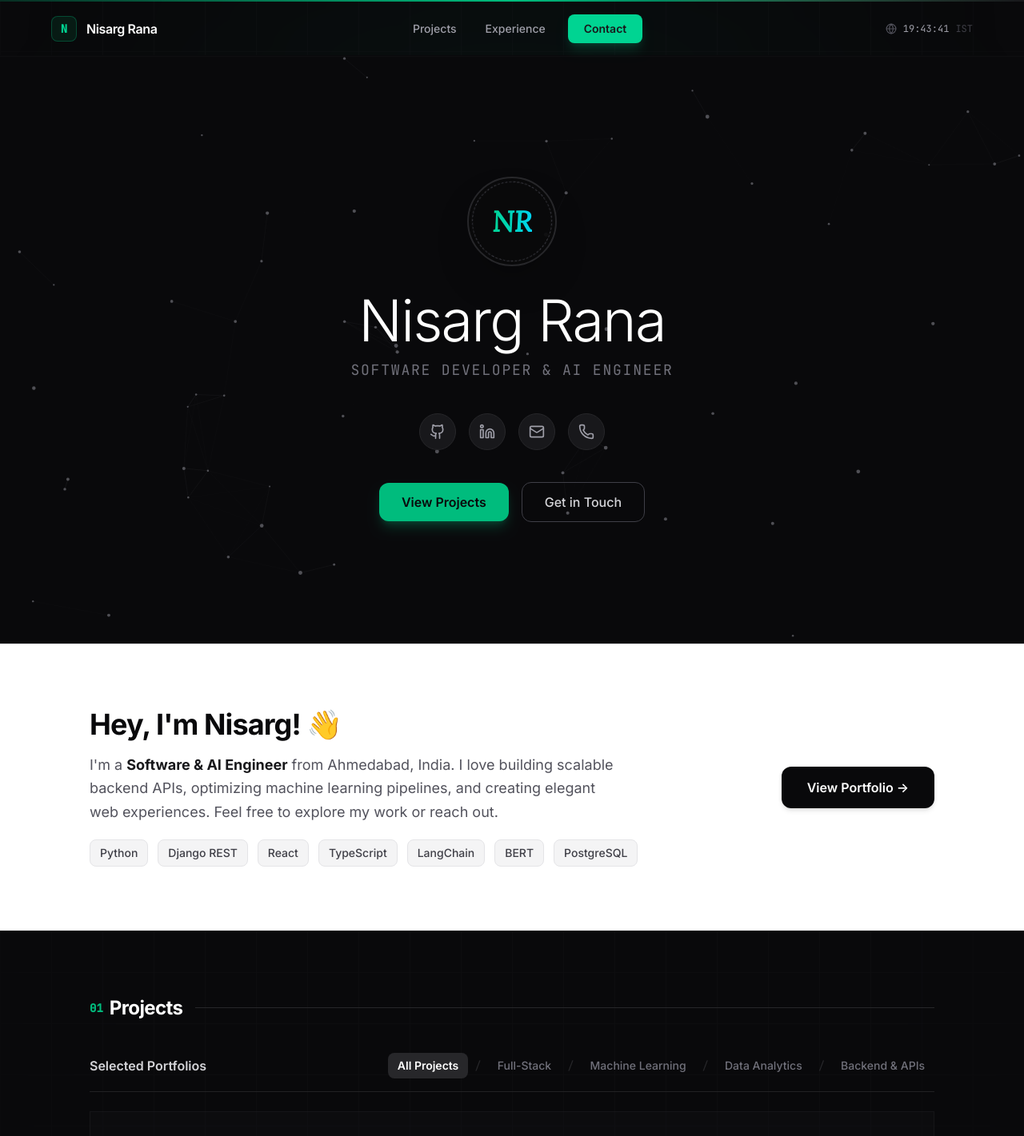
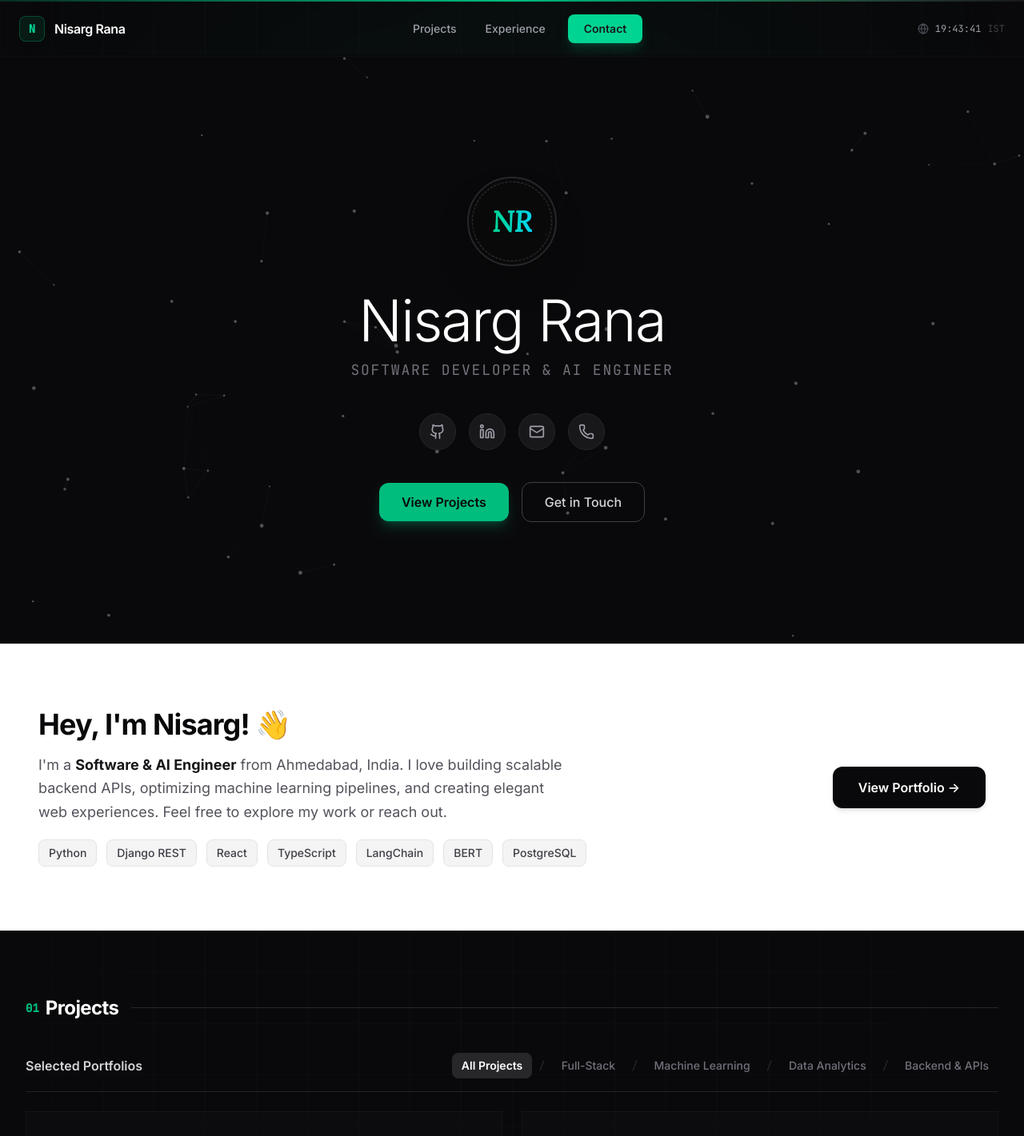
Before and after one commit to nisrg77/portfolio, a React (Vite) app: page / in a window 1280 px wide. Shown: the top 1421 px of the page at 80% size. Built offline with nearby package versions, Linux system fonts and the light colour scheme.

Commit message:
style: widen container and use 2-col project grid

```diff
--- a/src/App.tsx
+++ b/src/App.tsx
@@ -72,7 +72,7 @@ export default function App() {
             : 'bg-transparent border-b border-zinc-900/40'
         } px-6 py-4`}
       >
-        <div className="max-w-6xl mx-auto flex items-center justify-between">
+        <div className="max-w-7xl mx-auto flex items-center justify-between">
           {/* Logo */}
           <button
             onClick={() => window.scrollTo({ top: 0, behavior: 'smooth' })}
@@ -244,7 +244,7 @@ export default function App() {
 
         {/* Bio strip */}
         <div className="w-full bg-white text-zinc-950 py-14 md:py-20 border-t border-zinc-200 relative z-20">
-          <div className="max-w-6xl mx-auto px-6 md:px-12 grid grid-cols-1 lg:grid-cols-12 gap-10 items-center">
+          <div className="max-w-7xl mx-auto px-6 md:px-12 grid grid-cols-1 lg:grid-cols-12 gap-10 items-center">
             <div className="lg:col-span-8 space-y-4">
               <h2 className="text-3xl md:text-4xl font-bold text-zinc-950 tracking-tight">
                 Hey, I'm Nisarg! 👋
@@ -273,7 +273,7 @@ export default function App() {
       </section>
 
       {/* MAIN CONTENT */}
-      <main className="max-w-6xl mx-auto w-full px-6 md:px-12 py-20 space-y-28 z-10">
+      <main className="max-w-7xl mx-auto w-full px-4 md:px-8 py-20 space-y-28 z-10">
 
         {/* Projects */}
         <section id="projects-section" className="scroll-mt-24">
--- a/src/components/Projects.tsx
+++ b/src/components/Projects.tsx
@@ -75,7 +75,7 @@ export default function Projects() {
       </div>
 
       {/* PROJECTS GRID CARD LAYOUT */}
-      <div id="projects-grid" className="grid grid-cols-1 gap-6">
+      <div id="projects-grid" className="grid grid-cols-1 lg:grid-cols-2 gap-6">
         {filteredProjects.map((proj) => {
           const isExpanded = expandedId === proj.id;
           return (
```
